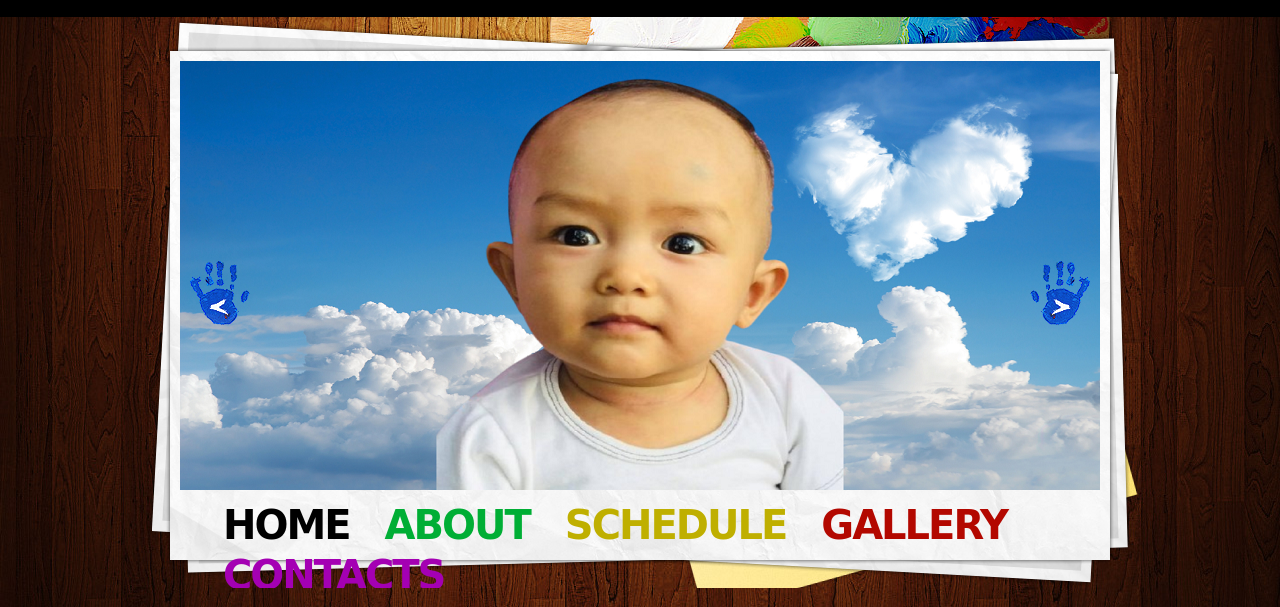
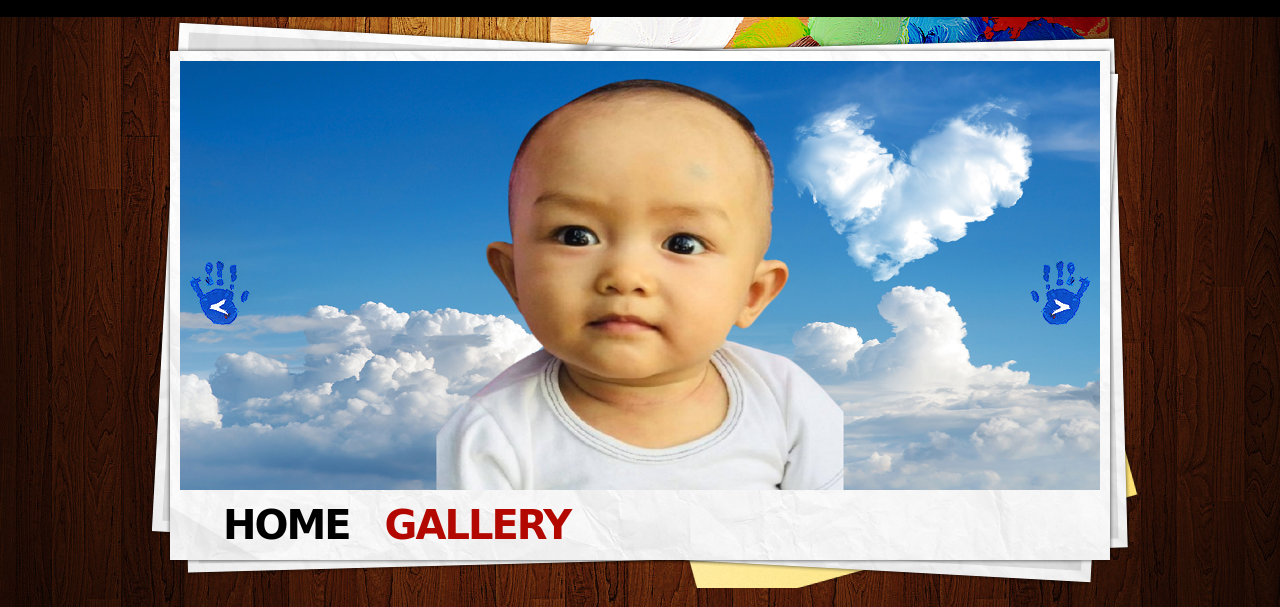
Before and after one commit to orapagier/uzziel, a plain HTML site: page gallery.html in a window 1280 px wide. Shown: the top 607 px of the page. Drawn offline with Linux system fonts and the light colour scheme; a web font is replaced by a local one.

Commit message:
Update gallery.html

```diff
--- a/gallery.html
+++ b/gallery.html
@@ -55,10 +55,7 @@ $(document)
         <a href="#" class="prev"></a><a href="#" class="next"></a> </div>
       <ul class="menu">
         <li class="current"><a href="index.html" class="clr-1">Home</a></li>
-        <li><a href="about.html" class="clr-2">About</a></li>
-        <li><a href="schedule.html" class="clr-3">Schedule</a></li>
         <li><a href="gallery.html" class="clr-4">Gallery</a></li>
-        <li><a href="contacts.html" class="clr-5">Contacts</a></li>
       </ul>
     </nav>
   </header>
```
